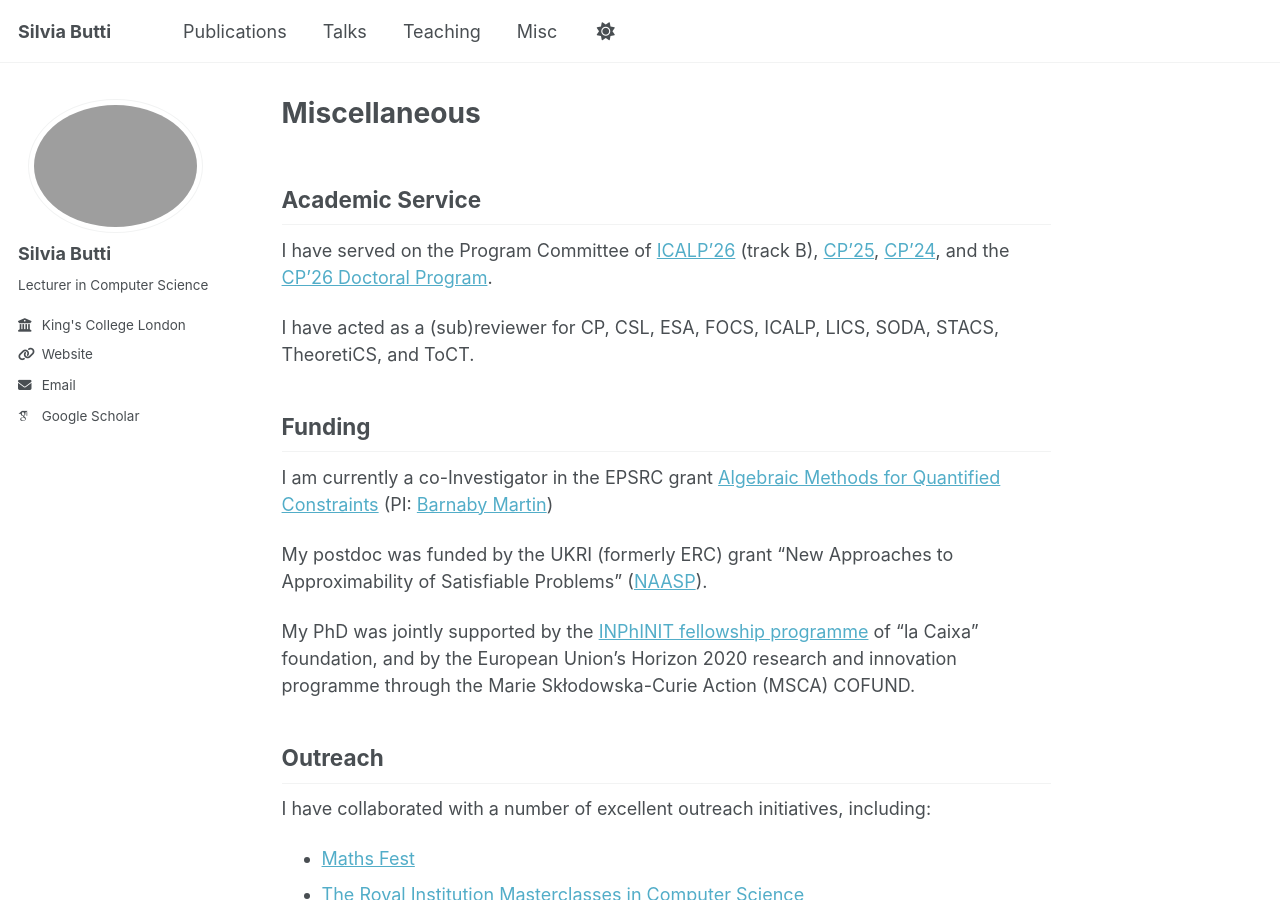
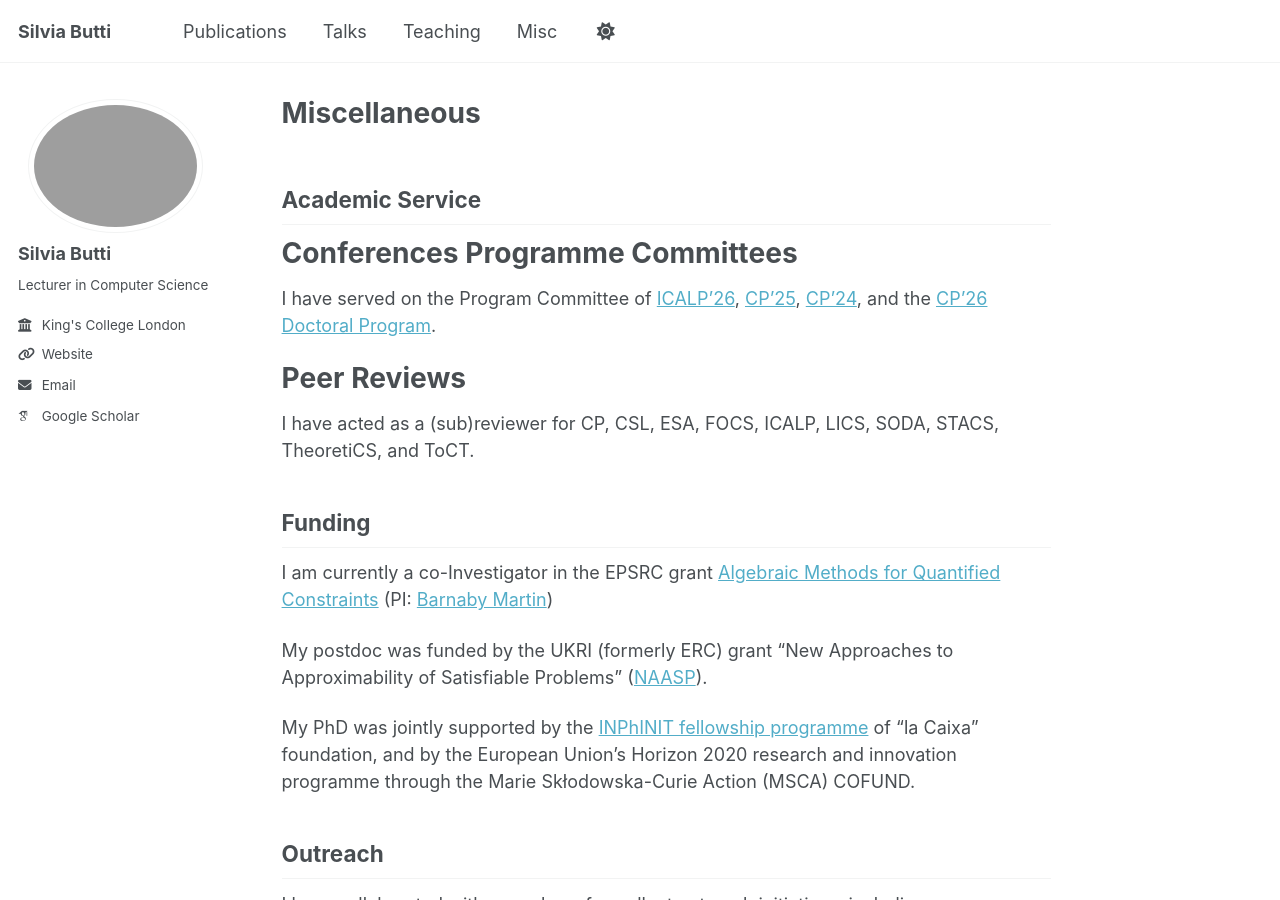
Before and after one commit to silviabutti/silviabutti.github.io, a Jekyll site: the page built from _pages/misc.md, in a window 1280 px wide and 900 px high. Built offline with Jekyll 4.4.1, drawn with Linux system fonts in a browser that asks for light colours; some web fonts are replaced; a script bundle is joined from its source files by our own code; library files that are not in the unit come from our copies.

Commit message:
Update misc.md

```diff
--- a/_pages/misc.md
+++ b/_pages/misc.md
@@ -9,7 +9,11 @@
 
 ## Academic Service
 
-I have served on the Program Committee of [ICALP'26](https://icalppodcspaa2026.cs.rhul.ac.uk/icalp/) (track B), [CP'25](https://cp2025.a4cp.org/), [CP'24](https://cp2024.a4cp.org/), and the [CP'26 Doctoral Program](https://satcpdp26.github.io/).
+# Conferences Programme Committees
+
+I have served on the Program Committee of [ICALP'26](https://icalppodcspaa2026.cs.rhul.ac.uk/icalp/), [CP'25](https://cp2025.a4cp.org/), [CP'24](https://cp2024.a4cp.org/), and the [CP'26 Doctoral Program](https://satcpdp26.github.io/).
+
+# Peer Reviews
 
 I have acted as a (sub)reviewer for CP, CSL, ESA, FOCS, ICALP, LICS, SODA, STACS, TheoretiCS, and ToCT.
 
@@ -47,7 +51,8 @@
 
 
 
-
+<br>
+<br>
 
 
 
```
